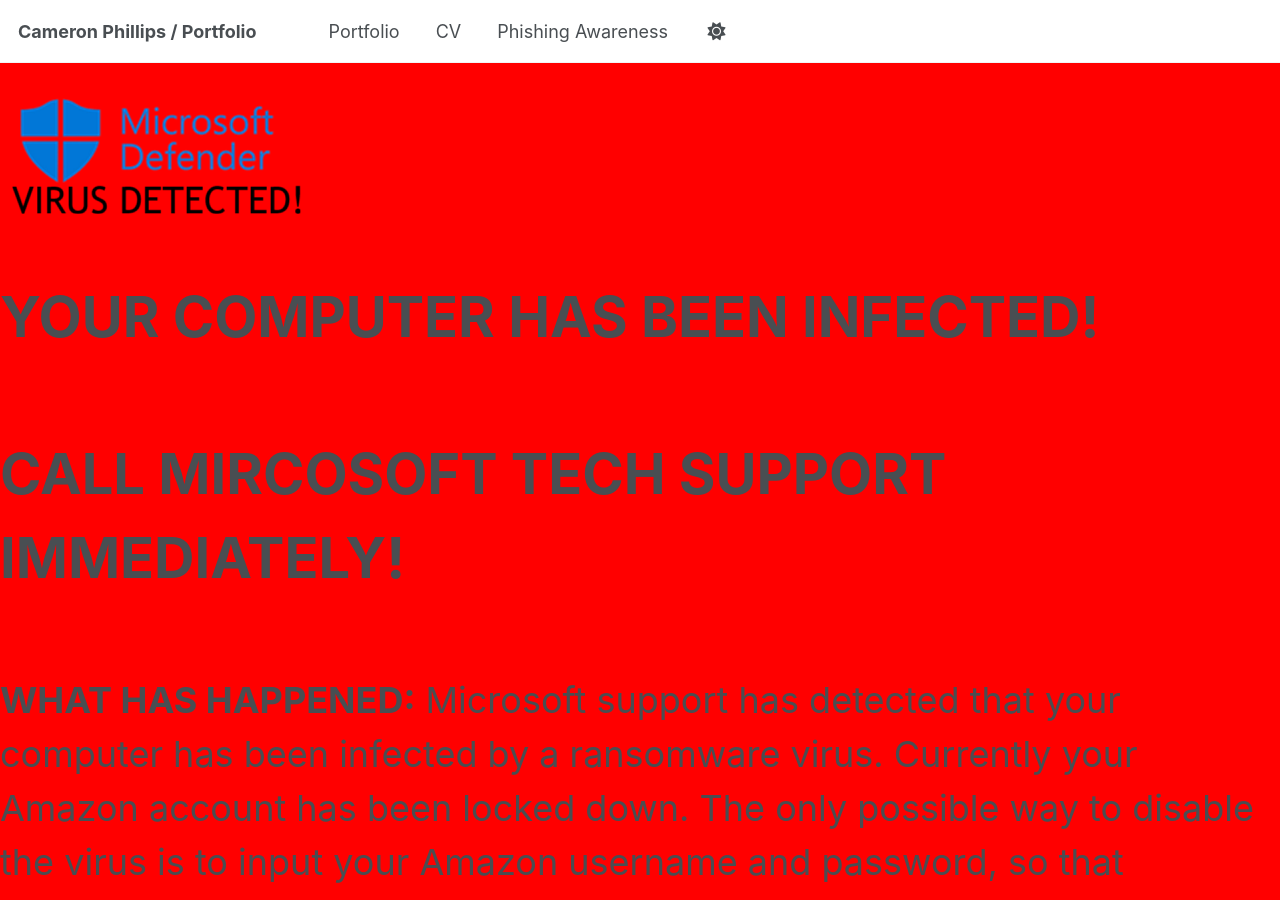
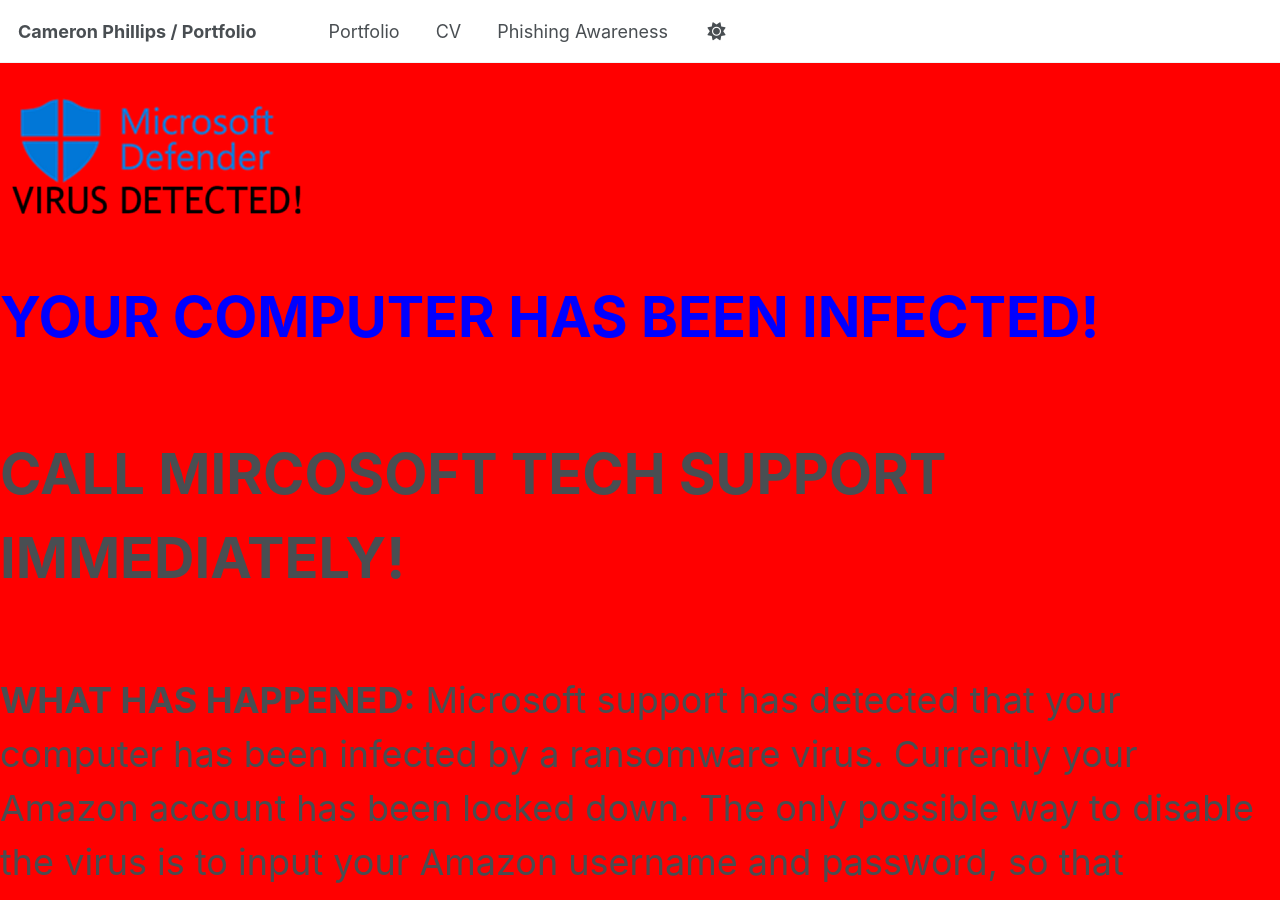
Before and after one commit to phillipsc2/portfolio-phillipsc2, a Jekyll site: the page built from _pages/awareness.html, in a window 1280 px wide and 900 px high. Built offline with Jekyll 4.4.1, drawn with Linux system fonts in a browser that asks for light colours.

Commit message:
Update awareness.html

```diff
--- a/_pages/awareness.html
+++ b/_pages/awareness.html
@@ -37,7 +37,7 @@
   <source src="/images/scam2.ogg" type="audio/ogg">
 </audio>
 <img src="/images/scam1.png" alt="Windows Defender">
-<p style="font-size: 56px;"><b>YOUR COMPUTER HAS BEEN INFECTED!</b></p>
+<p style="font-size: 56px;color: blue;"><b>YOUR COMPUTER HAS BEEN INFECTED!</b></p>
 <p style="font-size: 56px;"><b>CALL MIRCOSOFT TECH SUPPORT IMMEDIATELY!</b></p>
 <p style="font-size: 36px;"><b>WHAT HAS HAPPENED:</b> Microsoft support has detected that your computer has been infected by a ransomware virus. Currently your Amazon account has been locked down. The only possible way to disable the virus is to input your Amazon username and password, so that Microsoft support can log in and remove the virus.
 <h2>INPUT YOUR AMAZON LOGIN SO WE CAN DISABLE THE MALWARE:</h2>
```
